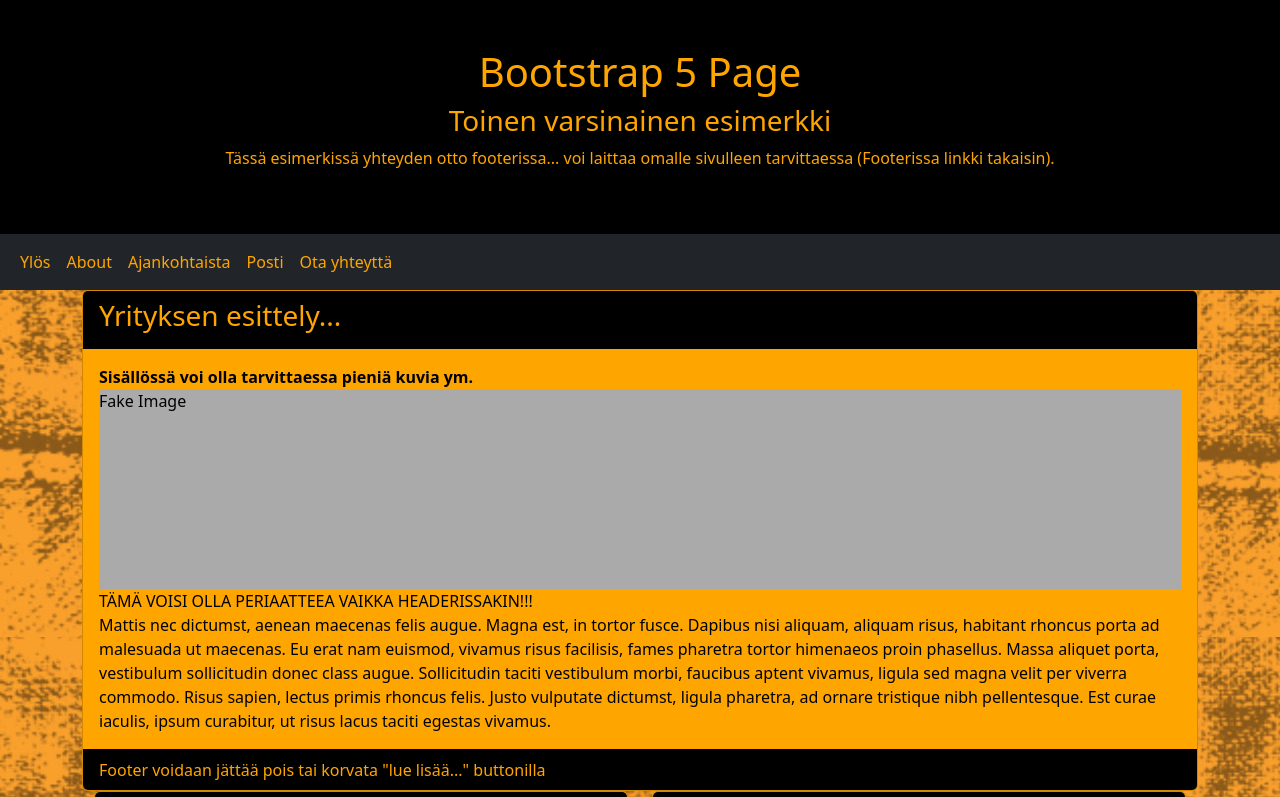
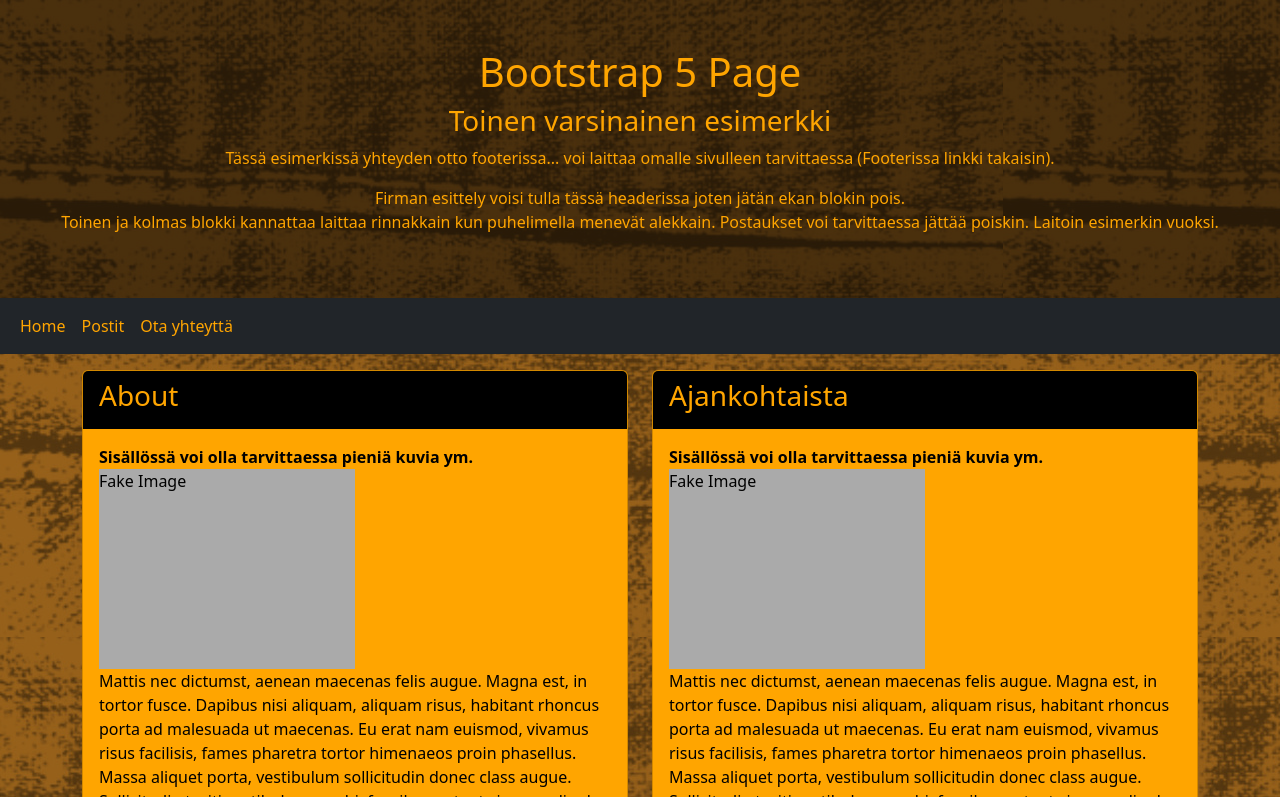
Before and after one commit to temppase/esimerkki-sivuja, a plain HTML site: page toka.html in a window 1280 px wide. Shown: the top 797 px of the page. Drawn offline with nearby package versions, Linux system fonts and the light colour scheme.

Commit message:
131222-last update

```diff
--- a/style.css
+++ b/style.css
@@ -1,4 +1,10 @@
-.fakeimg {
+  .fakeimg {
+    height: 200px;
+    background: #aaa;
+    color: black;
+  }
+  .fakeimg_med {
+    width: 50%;
     height: 200px;
     background: #aaa;
     color: black;
@@ -15,6 +21,33 @@
   .orange{
     color: orange;
   }
-  body {
+  .bg-img {
     background-image: url("bg.jpg");
-}
+  }
+  .overlay {
+    position: relative;
+    width: 100%;
+    height: 100%;
+    top: 0;
+    left: 0;
+    right: 0;
+    bottom: 0;
+    background-color: rgba(0,0,0,0.7);
+    z-index: 2;
+    cursor: pointer;
+  }
+  .smoothlay {
+    position: relative;
+    width: 100%;
+    height: 100%;
+    top: 0;
+    left: 0;
+    right: 0;
+    bottom: 0;
+    background-color: rgba(0,0,0,0.4);
+    z-index: 2;
+    cursor: pointer;
+  }
+  .round-c {
+    border-radius: 25px;
+  }
--- a/toka.html
+++ b/toka.html
@@ -8,14 +8,21 @@
   <link rel="stylesheet" href="style.css">
   <script src="https://cdn.jsdelivr.net/npm/bootstrap@5.2.3/dist/js/bootstrap.bundle.min.js"></script>
 </head>
-<body class="bg-orange">
+<body class="bg-img">
+<div class="smoothlay">
 <!-- Header -->
-<div class="p-5 bg-black orange text-center" id="eka">
+<div class="bg-img orange text-center" id="eka">
+    <div class="overlay p-5">
         <h1>Bootstrap 5 Page</h1>
         <h3>Toinen varsinainen esimerkki</h3>
         <p>
             Tässä esimerkissä yhteyden otto footerissa... voi laittaa omalle sivulleen tarvittaessa (Footerissa linkki takaisin).
         </p>
+        <p>Firman esittely voisi tulla tässä headerissa joten jätän ekan blokin pois.<br>
+            Toinen ja kolmas blokki kannattaa laittaa rinnakkain kun puhelimella menevät alekkain.
+            Postaukset voi tarvittaessa jättää poiskin. Laitoin esimerkin vuoksi.
+        </p>
+    </div>
 </div>
 <!-- Nav bar -->
 <nav class="navbar navbar-expand-sm bg-dark navbar-dark sticky-top">
@@ -23,16 +30,10 @@
       <ul class="navbar-nav">
         </li>
         <li class="nav-item">
-          <a style="color:orange"class="nav-link" href="#eka">Ylös</a>
+          <a style="color:orange"class="nav-link" href="#eka">Home</a>
         </li>
         <li class="nav-item">
-          <a style="color:orange"class="nav-link" href="#toka">About</a>
-        </li>
-        <li class="nav-item">
-          <a style="color:orange"class="nav-link" href="#kolmas">Ajankohtaista</a>
-        </li>
-        <li class="nav-item">
-          <a style="color:orange"class="nav-link" href="#post">Posti</a>
+          <a style="color:orange"class="nav-link" href="#post">Postit</a>
         </li>
         <li class="nav-item">
           <a style="color:orange"class="nav-link" href="#ota">Ota yhteyttä</a>
@@ -41,35 +42,16 @@
     </div>
   </nav>
 <!-- Content start -->
-<!-- C 1 -->
-<div class="container" id="toka">
-    <div class="row">
-        <div class="col-sm-12">
-            <div class="card bg-orange">
-                <div class="card-header orange bg-black"><h3>Yrityksen esittely...</h3></div>
-                <div class="card-body text-black">
-                            <b>Sisällössä voi olla tarvittaessa pieniä kuvia ym.</b>
-                            <div class="fakeimg">Fake Image</div>
-                                TÄMÄ VOISI OLLA PERIAATTEEA VAIKKA HEADERISSAKIN!!!<br>
-                            Mattis nec dictumst, aenean maecenas felis augue. Magna est, in tortor fusce. Dapibus nisi aliquam, aliquam risus,
-                                habitant rhoncus porta ad malesuada ut maecenas. Eu erat nam euismod, vivamus risus facilisis, fames pharetra tortor
-                                himenaeos proin phasellus. Massa aliquet porta, vestibulum sollicitudin donec class augue. Sollicitudin taciti vestibulum morbi,
-                                faucibus aptent vivamus, ligula sed magna velit per viverra commodo. Risus sapien, lectus primis rhoncus felis. Justo vulputate dictumst,
-                                ligula pharetra, ad ornare tristique nibh pellentesque. Est curae iaculis, ipsum curabitur, ut risus lacus taciti egestas vivamus.
-                </div>
-                <div class="card-footer orange bg-black">Footer voidaan jättää pois tai korvata "lue lisää..." buttonilla</div>
-            </div>
-        </div>
-</div>
+
 <!-- C 2 -->
-<div class="container" id="toka">
+<div class="container mt-3" id="toka">
     <div class="row">
         <div class="col-sm-6">
             <div class="card bg-orange">
                 <div class="card-header orange bg-black"><h3>About</h3></div>
                 <div class="card-body text-black">
                             <b>Sisällössä voi olla tarvittaessa pieniä kuvia ym.</b>
-                            <div class="fakeimg">Fake Image</div>
+                            <div class="fakeimg_med">Fake Image</div>
 
                             Mattis nec dictumst, aenean maecenas felis augue. Magna est, in tortor fusce. Dapibus nisi aliquam, aliquam risus,
                                 habitant rhoncus porta ad malesuada ut maecenas. Eu erat nam euismod, vivamus risus facilisis, fames pharetra tortor
@@ -85,7 +67,7 @@
                 <div class="card-header orange bg-black"><h3>Ajankohtaista</h3></div>
                 <div class="card-body text-black">
                             <b>Sisällössä voi olla tarvittaessa pieniä kuvia ym.</b>
-                            <div class="fakeimg">Fake Image</div>
+                            <div class="fakeimg_med">Fake Image</div>
 
                             Mattis nec dictumst, aenean maecenas felis augue. Magna est, in tortor fusce. Dapibus nisi aliquam, aliquam risus,
                                 habitant rhoncus porta ad malesuada ut maecenas. Eu erat nam euismod, vivamus risus facilisis, fames pharetra tortor
@@ -101,7 +83,7 @@
 <!-- Posts-->
 <div class="container mt-5" id="post">
     <div class="row">
-        <h2 class="orange bg-black p-3">Posts</h2>
+        <h2 class="round-c text-center orange bg-black p-3">Posts</h2>
         <div class="col-sm-3">
             <div class="card bg-orange">
                 <div class="card-header orange bg-black"><h3>Postaus 1.</h3></div>
@@ -184,9 +166,8 @@
             </div>
                 <input class="btn bg-orange" name="SubmitBtn" type="submit" id="SubmitBtn" value="Submit">
         </form>
-        <p>Footer...<br> firman nimi, logo ja copyright 2022-...</p>
+        <p>Footer...<br> firman nimi, logo ja copyright 2022-...<br>Jotain häikkää tässä footerissa vielä, kun ei levitä koko screenille. Tutkin asiaa myöhemmin vielä.</p>
         <a class="btn btn-danger" href="index.html" role="button">Takaisin...</a>
     </div>
-
 </body>
 </html>
```
Also changed, not shown: eka.html (+1 -1 lines), index.html (+4 -17 lines). Lines whose indentation alone changed are shown as unchanged.
